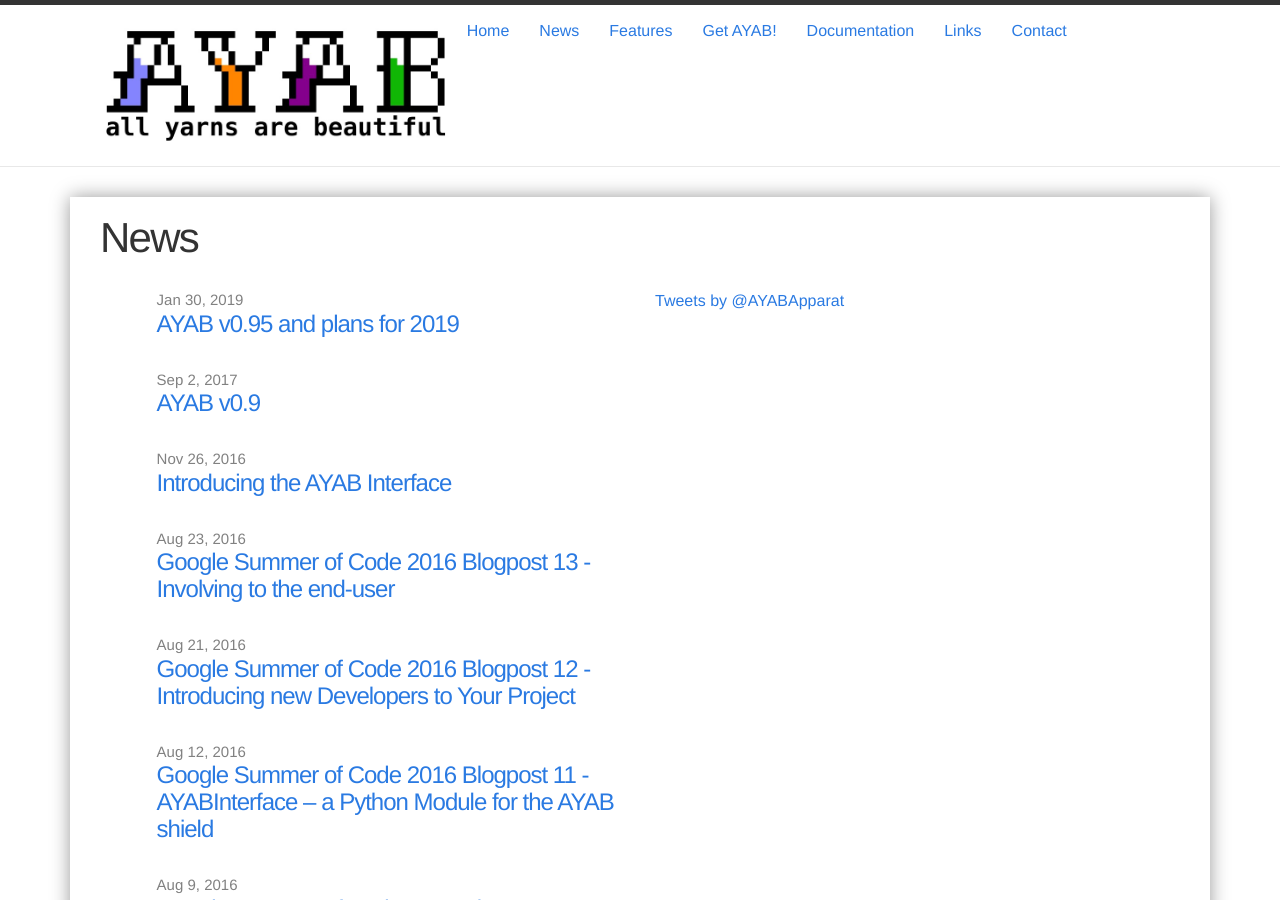
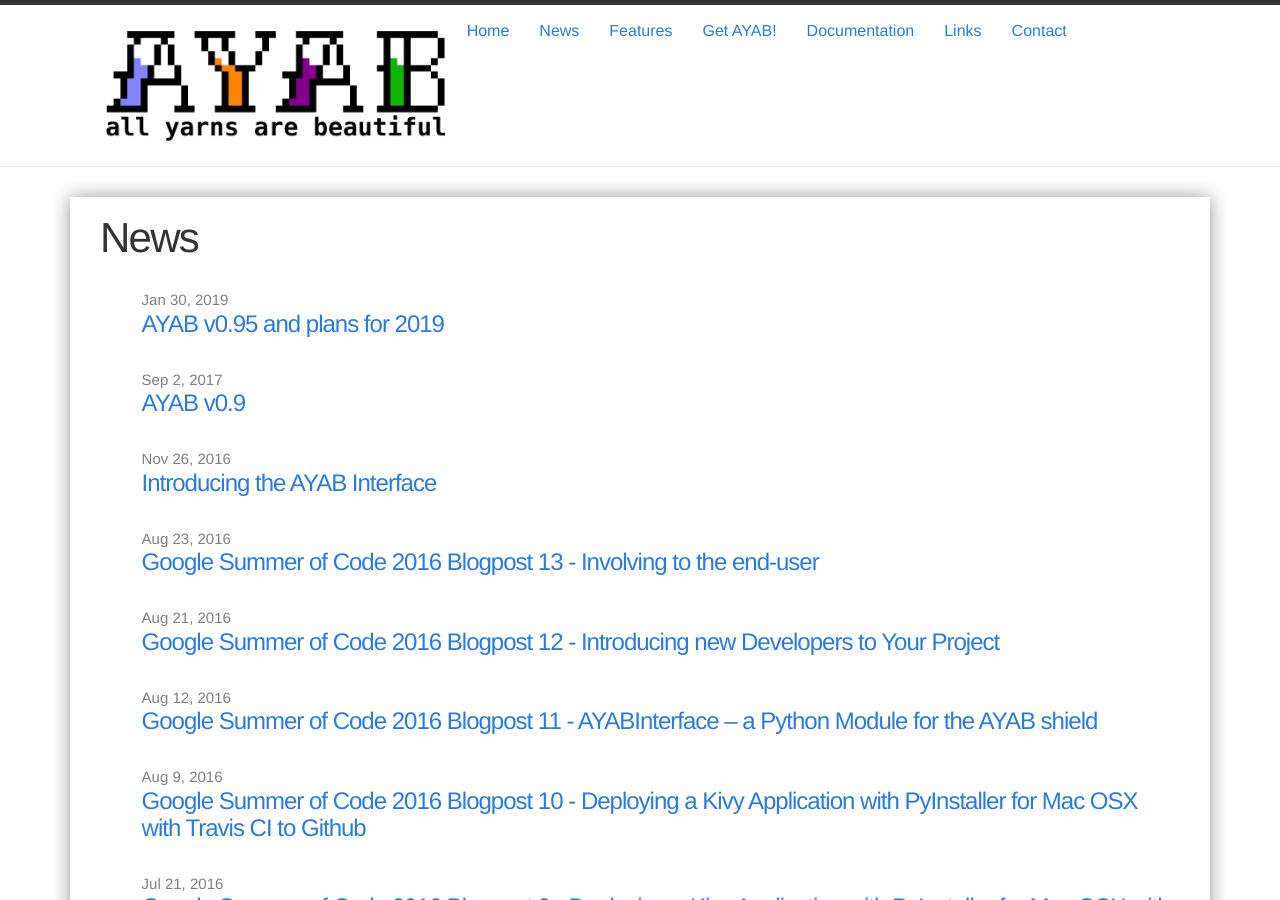
Before and after one commit to AllYarnsAreBeautiful/allyarnsarebeautiful.github.io, a Jekyll site: the page built from news.md, in a window 1280 px wide and 900 px high. Built offline with Jekyll 4.4.1, drawn with Linux system fonts in a browser that asks for light colours; comment, search, counter and statistics services are not loaded.

Commit message:
Remove the broken embedded Twitter timeline
Embedding twitter timelines on websites seems to be broken for everyone
since a while now.
See https://devcommunity.x.com/t/embedded-tweets-not-working/199477 for example.

Removing the widget seems better than having it show broken content.

```diff
--- a/news.md
+++ b/news.md
@@ -6,7 +6,6 @@ permalink: /news/
 
 
 <div class="row">
-  <div class="col-sm-6">
     <ul class="posts">
     {% for post in site.posts %}
       <li>
@@ -16,10 +15,4 @@ permalink: /news/
     {% endfor %}
     </ul>
     <p class="rss-subscribe"><a href="{{ "/feed.xml" | prepend: site.baseurl }}">subscribe RSS</a></p>
-  </div>
-
-  <div class="col-sm-6">
-    <a class="twitter-timeline"  href="https://twitter.com/AYABApparat" data-widget-id="736927460458168320">Tweets by @AYABApparat</a>
-    <script>!function(d,s,id){var js,fjs=d.getElementsByTagName(s)[0],p=/^http:/.test(d.location)?'http':'https';if(!d.getElementById(id)){js=d.createElement(s);js.id=id;js.src=p+"://platform.twitter.com/widgets.js";fjs.parentNode.insertBefore(js,fjs);}}(document,"script","twitter-wjs");</script>
-  </div>
 </div>
```
